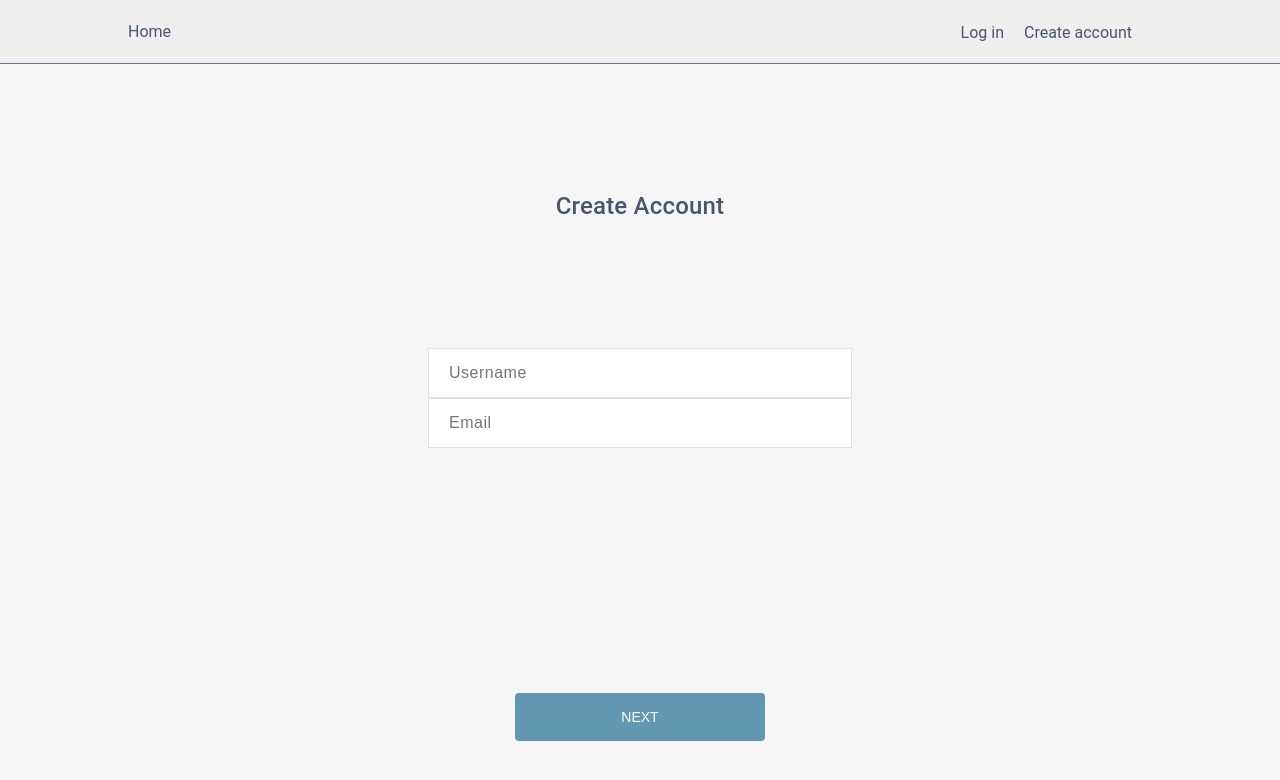
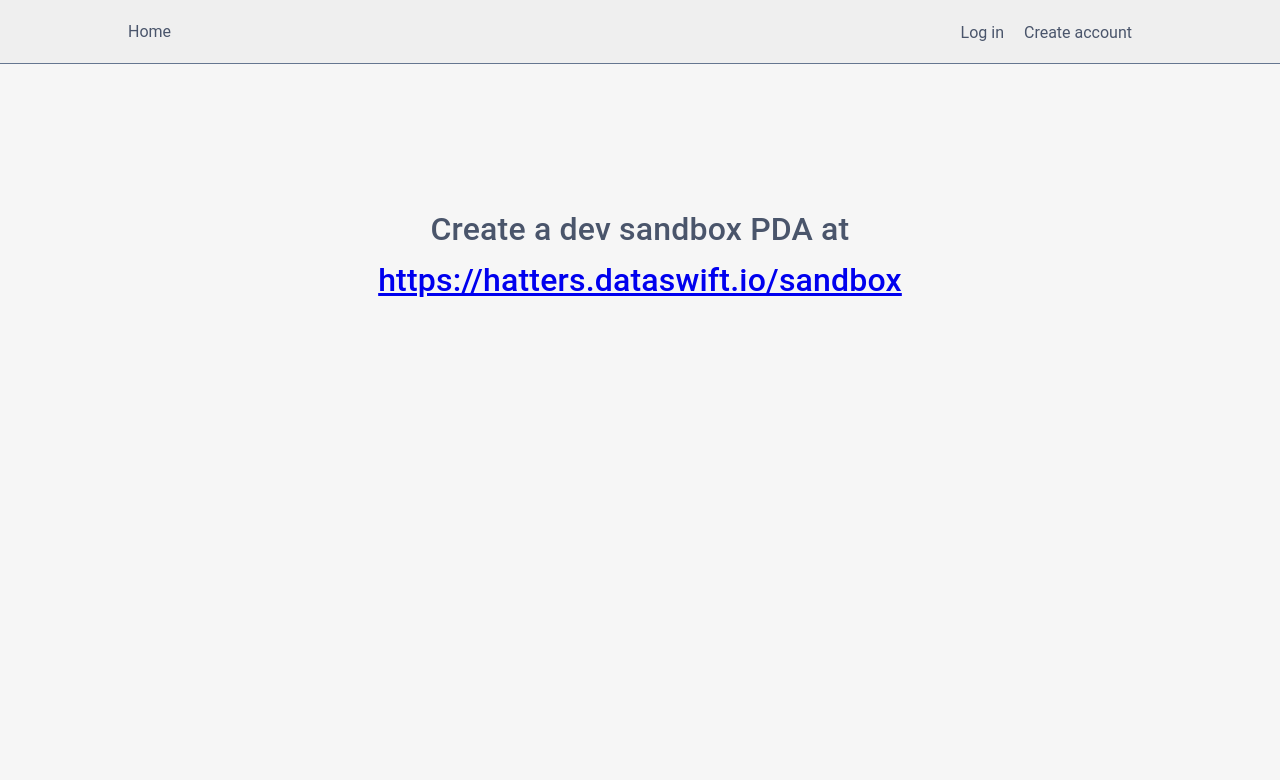
Before and after one commit to dataswift/dataswift-starter-app-js, a React (Create React App) app: page /signup in a window 1280 px wide. Shown: the top 780 px of the page. Built offline with nearby package versions, Linux system fonts and the light colour scheme.

Commit message:
Changed signup which made no sense and failed, to rather open new tab at the sandbox hatter site

```diff
--- a/src/features/Signup/SignupPage.js
+++ b/src/features/Signup/SignupPage.js
@@ -64,34 +64,15 @@ function SignupPage() {
     <form onSubmit={e => handleSubmit(e)} className={'flex-column-wrapper flex-content-center flex-align-items-center'}>
       <div className={'flex-spacer-small'} />
 
-      <h3>Create Account</h3>
+      <h1>Create a dev sandbox PDA at</h1>
+      <h1><a href="https://hatters.dataswift.io/sandbox" target="_blank" rel="noopener noreferrer">https://hatters.dataswift.io/sandbox</a></h1>
       <div className={'flex-spacer-small'} />
 
-      <input
-        className={` ${errorMsg ? 'input-error-field' : null}`}
-        name={'username'}
-        type={'text'}
-        placeholder="Username"
-        autoComplete={'username'}
-        value={user.username}
-        onChange={e => handleChange(e)}
-      />
-      <input
-        className={` ${errorMsg ? 'input-error-field' : null}`}
-        name={'email'}
-        type={'text'}
-        placeholder="Email"
-        autoComplete={'email'}
-        value={user.email}
-        onChange={e => handleChange(e)}
-      />
       {errorMsg && <div className={'input-error-label'}>{errorMsg}</div>}
 
       <div className={'flex-spacer-large'} />
 
-      <button className={'btn btn-accent'} type={'submit'}>
-        Next
-      </button>
+
 
       <div className={'flex-spacer-small'} />
     </form>
```
